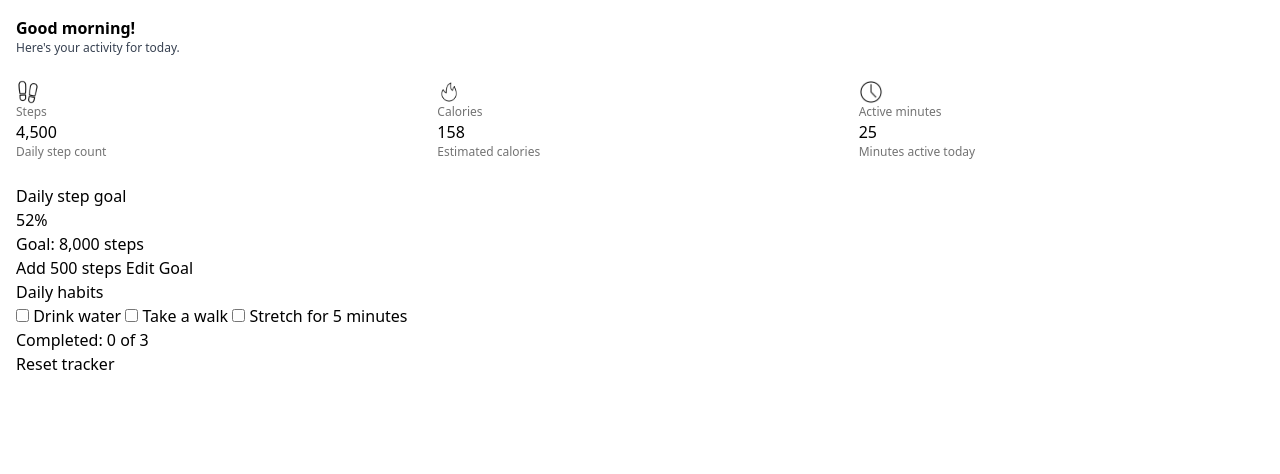
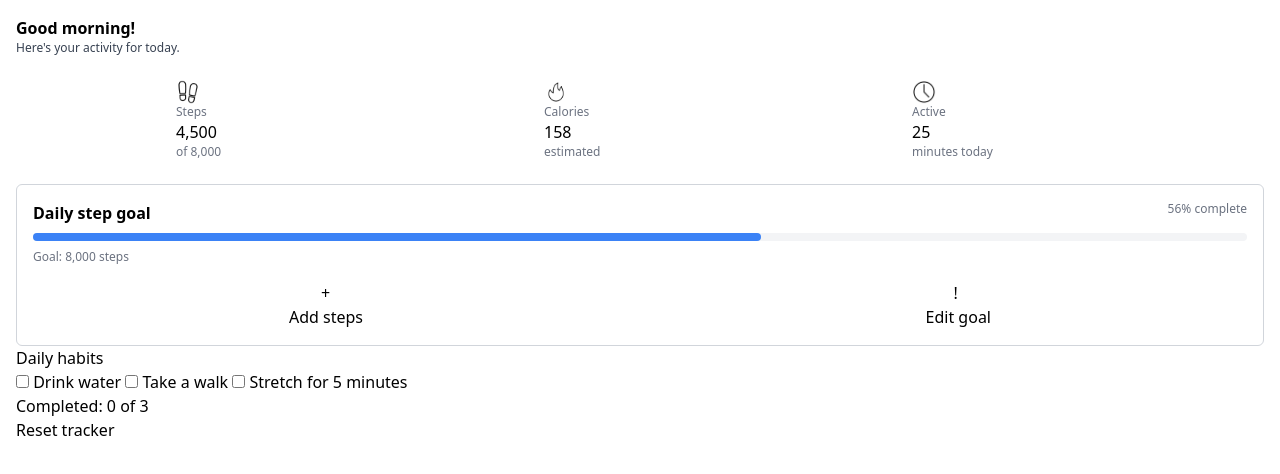
Before and after one commit to AmanturAhmadov/Fitness-Tracker, a plain HTML site: page index.html in a window 1280 px wide. Shown: the part 100-574 px from the top of the page. Drawn offline with nearby package versions, Linux system fonts and the light colour scheme.

Commit message:
New Section
updated colors from neutral to gray

added a border around the step goal section

added 2 overlapping bars to create a progress bar

updated spacing and color for specific texts

```diff
--- a/index.html
+++ b/index.html
@@ -27,41 +27,54 @@
             <p class="text-xs mb-6 text-gray-700">Here's your activity for today.</p>
         </section>
 
-        <section class="grid grid-cols-3 gap-4 mb-6 flex justify-center items-center">
+        <section class="grid grid-cols-3 gap-4 mb-6 ml-40 flex justify-center items-center">
 
             <div >
                 <img src="assets/footstep.png" class="w-6 h-6">
-                <p class="text-xs text-neutral-500">Steps</p>
+                <p class="text-xs text-gray-500">Steps</p>
                 <p class="text-l">4,500</p>
-                <p class="text-xs text-neutral-500">Daily step count</p>
+                <p class="text-xs text-gray-500">of 8,000</p>
             </div>
 
             <div>
                 <img src="assets/calories_icon.png" class="w-6 h-6">
-                <p class="text-xs text-neutral-500">Calories</p>
+                <p class="text-xs text-gray-500">Calories</p>
                 <p class="text-l">158</p>
-                <p class="text-xs text-neutral-500">Estimated calories</p>
+                <p class="text-xs text-gray-500">estimated</p>
             </div>
 
             <div>
                 <img src="assets/active_icon.png" class="w-6 h-6">
-                <p class="text-xs text-neutral-500">Active minutes</p>
+                <p class="text-xs text-gray-500">Active</p>
                 <p class="text-l">25</p>
-                <p class="text-xs text-neutral-500">Minutes active today</p>
+                <p class="text-xs text-gray-500">minutes today</p>
             </div>
 
         </section>
 
-        <section>
+        <section class="border border-gray-300 rounded-md p-4">
 
-            <div>
-                <h2>Daily step goal</h2>
-                <span>52%</span>
-                <p>Goal: 8,000 steps</p>
+            <div class="flex justify-between">
+                <h2 class="font-bold text-l">Daily step goal</h2>
+                <span class="text-gray-500 text-xs">56% complete</span>
+            </div>
 
-                <div>
-                    <button>Add 500 steps</button>
-                    <button>Edit Goal</button>
+
+            <div class="bg-gray-100 w-full h-2 rounded-full mt-2 mb-2">
+                <div class="bg-blue-500 w-3/5 h-2 rounded-full mt-2 mb-2"></div>
+            </div>
+
+                <p class="text-gray-500 text-xs mb-4">Goal: 8,000 steps</p>
+
+            <div class="flex justify-between">
+                <div class="ml-64">
+                    <p class="ml-8">+</p>
+                    <button>Add steps</button>
+                </div>
+
+                <div class="mr-64">
+                    <p class="ml-7">!</p>
+                    <button>Edit goal</button>
                 </div>
             </div>
 
```
